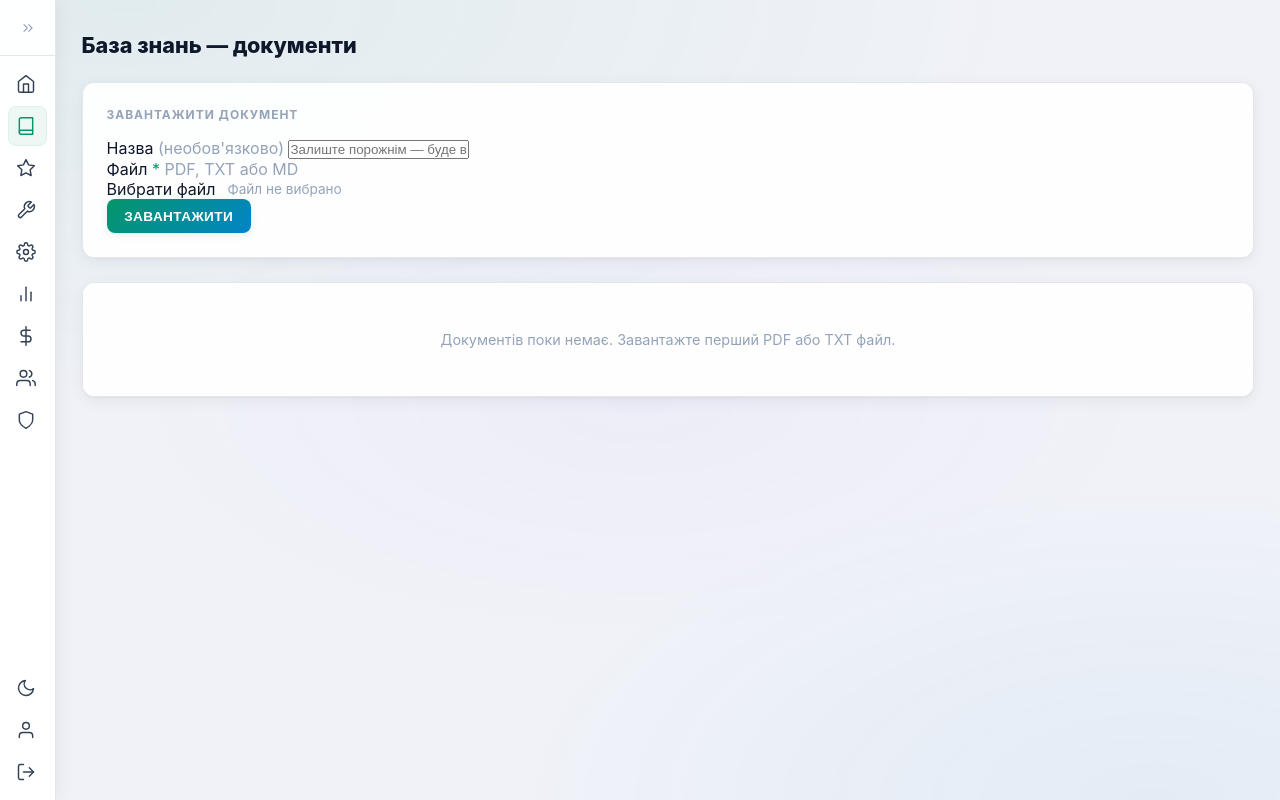
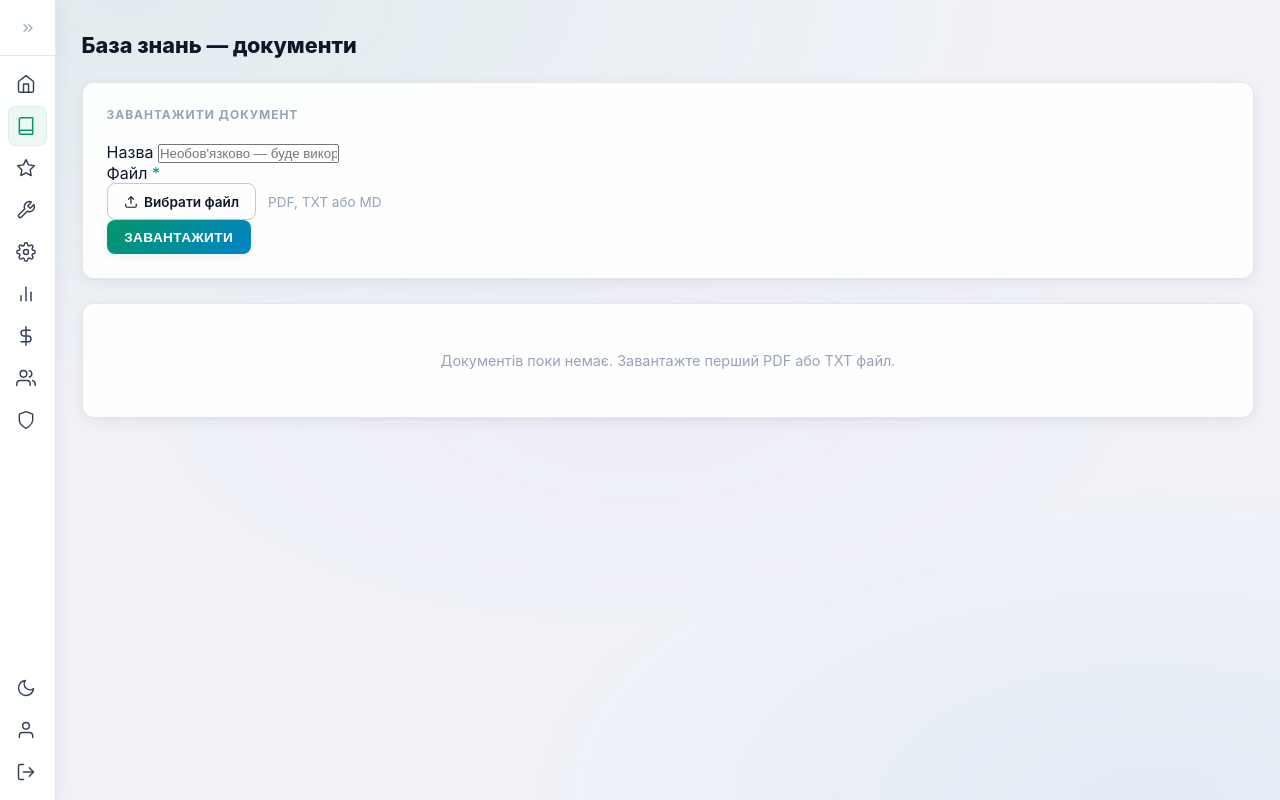
Before and after one commit to stsykalovskyi/app_drones, a Django app: page /documentation/docs/ in a window 1280 px wide. Run offline with Django 4.2, Linux system fonts and the light colour scheme; the visitor is signed in with stand-in values (Sample User, id 1); data that the repository does not hold is empty; parts of the project's set-up code (start-up, migrations or seed data) failed here and were passed over.

Commit message:
fix: proper file picker button with explicit .file-pick-btn styles
Co-Authored-By: Claude Sonnet 4.6 <noreply@anthropic.com>

```diff
--- a/documentation/templates/documentation/knowledge_docs.html
+++ b/documentation/templates/documentation/knowledge_docs.html
@@ -3,18 +3,31 @@
 
 {% block head %}
 <style>
+  /* small action buttons */
   button.button.sm, a.button.sm { padding: .3rem .7rem; font-size: .78rem; }
   button.button.danger { background: rgba(239,68,68,.12); color: #ef4444; box-shadow: none; border: 1px solid rgba(239,68,68,.25); }
   button.button.danger:hover { background: #ef4444; color: #fff; box-shadow: none; transform: none; }
   button.button:disabled { opacity: .4; cursor: not-allowed; transform: none !important; box-shadow: none !important; }
+  /* toggle */
   .toggle-switch { position: relative; display: inline-block; width: 34px; height: 20px; cursor: pointer; vertical-align: middle; }
   .toggle-switch input { opacity: 0; width: 0; height: 0; }
   .toggle-slider { position: absolute; inset: 0; background: var(--border); border-radius: 20px; transition: .2s; }
   .toggle-slider:before { content: ''; position: absolute; width: 14px; height: 14px; left: 3px; bottom: 3px; background: #fff; border-radius: 50%; transition: .2s; }
   .toggle-switch input:checked + .toggle-slider { background: var(--accent); }
   .toggle-switch input:checked + .toggle-slider:before { transform: translateX(14px); }
+  /* spinner */
   .spin { animation: spin .7s linear infinite; display: inline-block; }
   @keyframes spin { to { transform: rotate(360deg); } }
+  /* file picker button (label acting as button) */
+  .file-pick-btn {
+    display: inline-flex; align-items: center; gap: .4rem;
+    padding: .6rem 1rem; border-radius: var(--radius-sm);
+    background: transparent; color: var(--text);
+    border: 1px solid var(--border-active);
+    font-size: .85rem; font-weight: 600; cursor: pointer;
+    transition: background .15s;
+  }
+  .file-pick-btn:hover { background: var(--accent-dim); }
 </style>
 {% endblock %}
 
@@ -31,19 +44,22 @@
 
 {# ── Upload form ── #}
 <div class="card" style="margin-bottom:1.5rem">
-  <div style="font-size:.75rem;font-weight:700;letter-spacing:.08em;text-transform:uppercase;color:var(--text-muted);margin-bottom:1rem">Завантажити документ</div>
+  <div style="font-size:.75rem;font-weight:700;letter-spacing:.08em;text-transform:uppercase;color:var(--text-muted);margin-bottom:1.25rem">Завантажити документ</div>
   <form method="post" action="{% url 'documentation:knowledge_doc_upload' %}" enctype="multipart/form-data" class="strike-form" novalidate>
     {% csrf_token %}
     <div class="field">
-      <label for="upload-title">Назва <span style="color:var(--text-muted);font-weight:400;text-transform:none;letter-spacing:0">(необов'язково)</span></label>
-      <input type="text" name="title" id="upload-title" class="form-input" placeholder="Залиште порожнім — буде використано ім'я файлу">
+      <label for="upload-title">Назва</label>
+      <input type="text" name="title" id="upload-title" class="form-input" placeholder="Необов'язково — буде використано ім'я файлу">
     </div>
     <div class="field">
-      <label>Файл <span style="color:var(--accent)">*</span> <span style="color:var(--text-muted);font-weight:400;text-transform:none;letter-spacing:0">PDF, TXT або MD</span></label>
+      <label>Файл <span style="color:var(--accent)">*</span></label>
       <div style="display:flex;align-items:center;gap:.75rem;flex-wrap:wrap">
-        <label for="upload-file" class="button ghost" style="cursor:pointer;margin:0">Вибрати файл</label>
+        <label for="upload-file" class="file-pick-btn">
+          <svg viewBox="0 0 24 24" width="14" height="14" fill="none" stroke="currentColor" stroke-width="2"><path d="M21 15v4a2 2 0 0 1-2 2H5a2 2 0 0 1-2-2v-4"/><polyline points="17 8 12 3 7 8"/><line x1="12" y1="3" x2="12" y2="15"/></svg>
+          Вибрати файл
+        </label>
         <input type="file" name="file" id="upload-file" accept=".pdf,.txt,.md" required style="display:none">
-        <span id="upload-filename" style="font-size:.85rem;color:var(--text-muted)">Файл не вибрано</span>
+        <span id="upload-filename" style="font-size:.85rem;color:var(--text-muted)">PDF, TXT або MD</span>
       </div>
     </div>
     <div class="form-actions">
```
